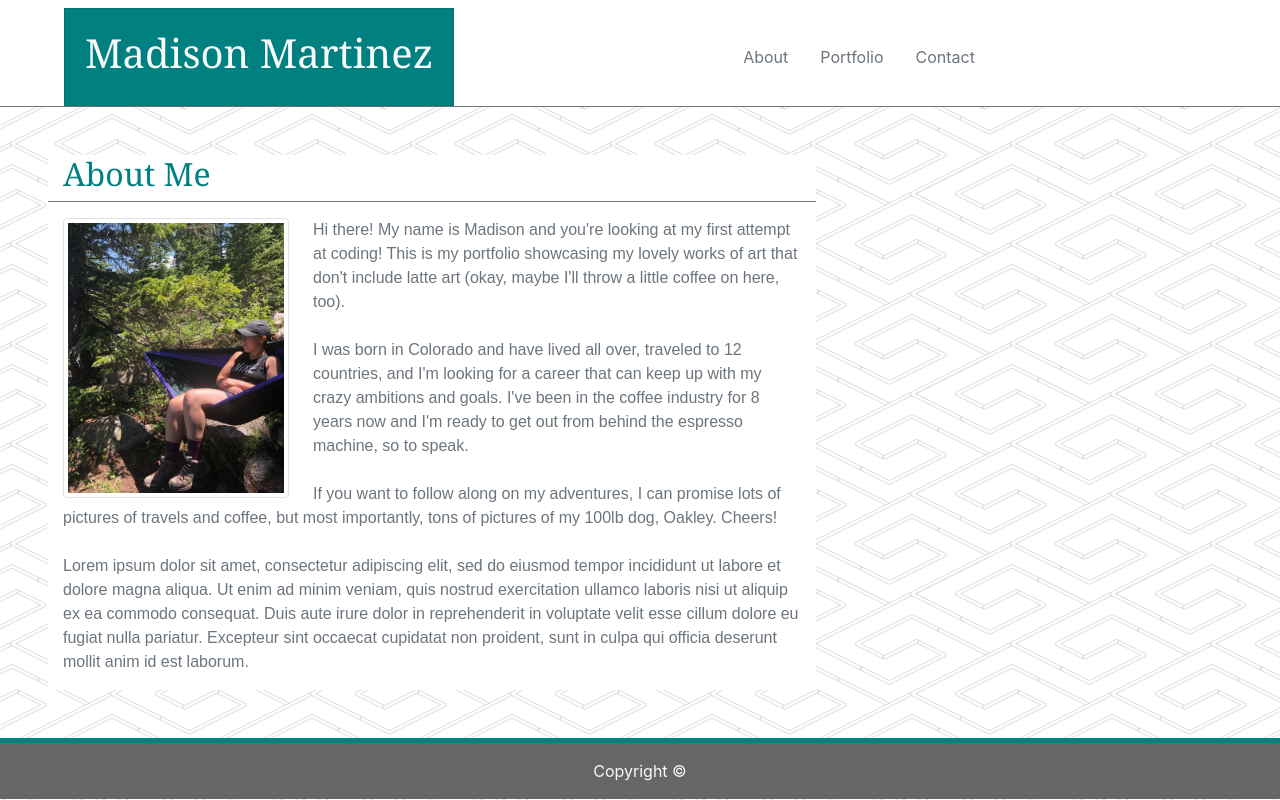
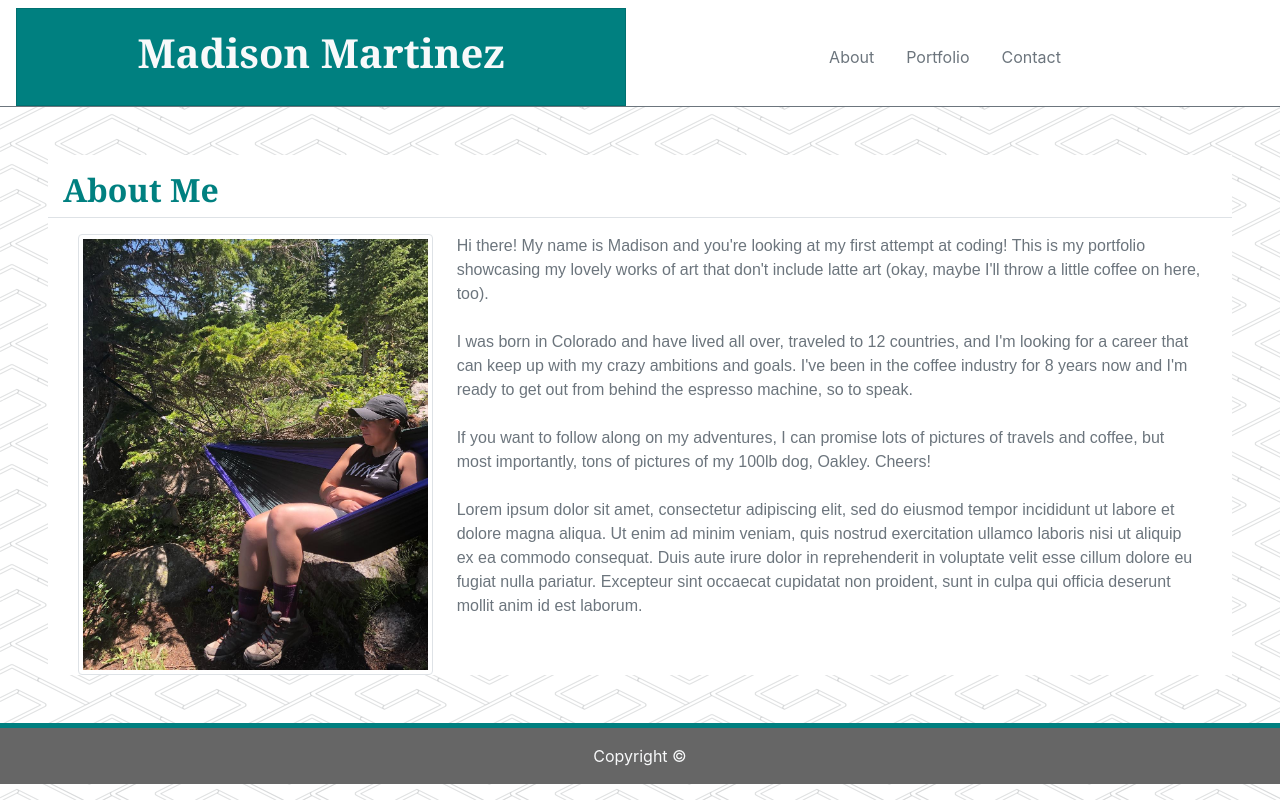
Before and after one commit to amadisonm1209/Bootstrap-Portfolio, a plain HTML site: page index.html in a window 1280 px wide. Drawn offline with nearby package versions, Linux system fonts and the light colour scheme.

Commit message:
finished index and contact pages

```diff
--- a/assets/style.css
+++ b/assets/style.css
@@ -1,16 +1,17 @@
-body{
-   background-image: url(/assets/images/pipes/pipes.png);
-}
-.header{
+.header,
+.submit{
     background-color: teal;
 }
-.h1, h2{
+.h1,
+h2{
     font-family: Georgia, 'Times New Roman', Times, serif;
+    font-weight: bold;
 }
 h2{
     color: teal;
 }
-p{
+p,
+form{
     font-family: Arial, Helvetica, sans-serif;
 }
 .col-md-8{
@@ -20,8 +21,6 @@ footer{
     background-color: #666;
     border-top: teal solid 5px;
 }
-@media (min-width: 980px) {
-    .main {
-      width: 60%;
-    }
-  }
+.gray {
+    border-bottom: gray solid 4px;
+}
--- a/index.html
+++ b/index.html
@@ -20,37 +20,38 @@
 <body style="background-image: url(assets/images/pipes/pipes.png);">
     <div class="flex-container border-bottom border-secondary mb-5">
         <div class="flex-row">
-            <nav class="col-md col-sm-12 navbar navbar-light bg-white pb-0 justify-content-center">
-                <div class="card rounded-0 ml-5 header">
-                    <div class="card-body text-light h1">Madison Martinez</div>
+            <nav class="col-md navbar navbar-light bg-white pb-0">
+                <div class="col-md col-lg col-sm-12 card rounded-0 header pl-0 pr-0">
+                    <div class="card-body text-light text-center h1">Madison Martinez</div>
                 </div>
-                <div class="col-md col-sm-12">
+                <div class="col-md">
                     <ul class="nav justify-content-center">
                         <li class="nav-item">
-                            <a class="nav-link active text-muted" href="#">About</a>
+                            <a class="nav-link active text-muted" href="index.html">About</a>
                         </li>
                         <li class="nav-item">
-                            <a class="nav-link text-muted" href="#">Portfolio</a>
+                            <a class="nav-link text-muted" href="portfolio.html">Portfolio </a>
                         </li>
                         <li class="nav-item">
-                            <a class="nav-link text-muted" href="#">Contact</a>
+                            <a class="nav-link text-muted" href="contact.html">Contact</a>
                         </li>
                     </ul>
                 </div>
             </nav>
-
         </div>
     </div>
-    <div class="d-flex flex-column main flex-1 bg-white ml-5 mb-5 mr-5">
-        <div class="flex-row border-bottom border-secondary mb-3">
-            <h2 class="col-lg-12">About Me</h2>
+
+    <div class="d-flex flex-column mr-5 ml-5 flex-1 bg-white mb-5">
+        <div class="flex-row border-bottom border-secondary-3 pt-3">
+            <h2 class="col-md-12">About Me</h2>
         </div>
-        <div class="flex-row">
-            <div class="col-lg-4 col-md-4 col-sm-12 w-30">
-            <img class="img-thumbnail img-fluid float-left mr-4" src="assets/images/36606543_10216842867926789_2161807651694968832_o.jpg"
+        <div class="flex-row pt-3">
+            <div class="col-md">
+                <div class="col-md-4">
+                    <img class="img-thumbnail img-responsive float-left mr-4" src="assets/images/36606543_10216842867926789_2161807651694968832_o.jpg"
                         alt="Picture of Madison" style="width: 100%; height: 100%;" />
                 </div>
-            <div class="col-lg-8 col-md-8 flex-shrink-1">
+                <div class="col-md-8">
                     <p class="text-justify-left text-muted">Hi there! My name is Madison and you're looking at my first
                         attempt at coding! This is my portfolio showcasing my lovely works of art that don't include
                         latte art (okay, maybe I'll throw a little
@@ -68,15 +69,14 @@
                         non proident, sunt in culpa qui officia deserunt mollit anim id est laborum.
                     </p>
                 </div>
-
+            </div>
         </div>
     </div>
 
-
-    <footer class="page-footer text-light py-3 pb-0 position-sticky flex-0">
-        <div class="container-fluid border-top-6">
-            <div class="row">
-                <div class="col-md-12 col-sm-12 col-lg-12 text-center"> Copyright &copy;</div>
+    <footer class="page-footer text-light py-3 pb-0 position-sticky-bottom flex-0">
+        <div class="container-fluid border-top-5">
+            <div class="flex-row">
+                <div class="col-lg-12 text-center"> Copyright &copy;</div>
             </div>
         </div>
     </footer>
```
Also changed, not shown: contact.html (+62 -5 lines). Lines whose indentation alone changed are shown as unchanged.
